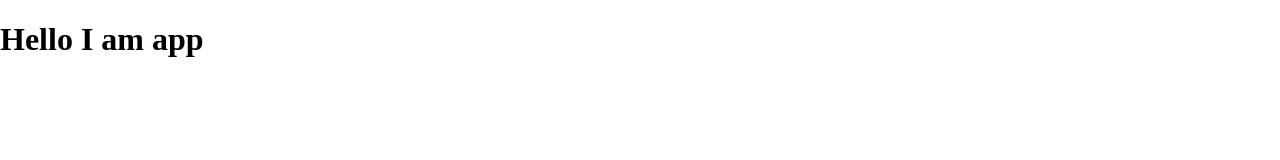
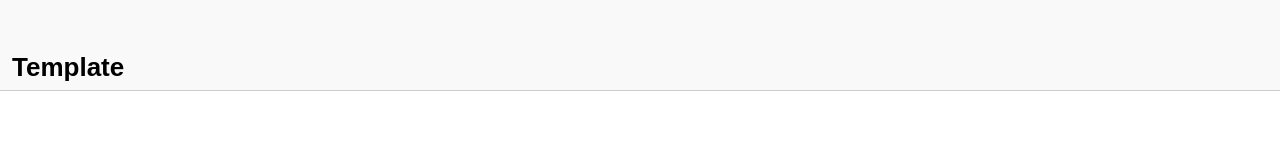
Before and after one commit to DanielFearn/iOSWebAppTemplate, a plain HTML site: page index.html in a window 1280 px wide. Drawn offline with Linux system fonts and the light colour scheme; files that its build step writes are made by us from their sources.

Commit message:
Began creating large title

```diff
--- a/css/ios-template-styles.css
+++ b/css/ios-template-styles.css
@@ -1,3 +1,36 @@
+.color-nearlywhite {
+    background-color: #f9f9f9;
+    color: black;
+}
+
+.border-bottom {
+    border-bottom: 1px solid #ccc;
+}
+
 body {
     margin: 0;
 }
+
+.page {
+    position: absolute;
+    top: 0;
+
+    width: 100%;
+    min-height: 100vh;
+
+}
+
+.page__head {
+    width: 100%;
+    height: 90px;
+    position: relative;
+}
+
+.page__head h1 {
+    margin: 0;
+    font-family: sans-serif;
+    position: absolute;
+    bottom: 7px;
+    left: 12px;
+    font-size: 26px;
+}
--- a/index.html
+++ b/index.html
@@ -11,14 +11,19 @@
         <meta name="apple-mobile-web-app-capable" content="yes">
         <meta name="viewport" content="width=device-width, intial-scale=1.0; user-scalable=no">
         <meta name="apple-mobile-web-app-title" content="AppTemplate">
+        <meta name="apple-mobile-web-app-status-bar-style" content="black-translucent">
 
         <!-- usual tags -->
         <title>iOS Web App Template</title>
-        <link rel="stylesheet" href="ios-template-styles.css" />
+        <link rel="stylesheet" href="css/ios-template-styles.css" />
 
     </head>
 
     <body>
-        <h1>Hello I am app</h1>
+        <div class="page" id="page_one">
+            <div class="page__head color-nearlywhite border-bottom">
+                <h1>Template</h1>
+            </div>
+        </div>
     </body>
 </html>
```
